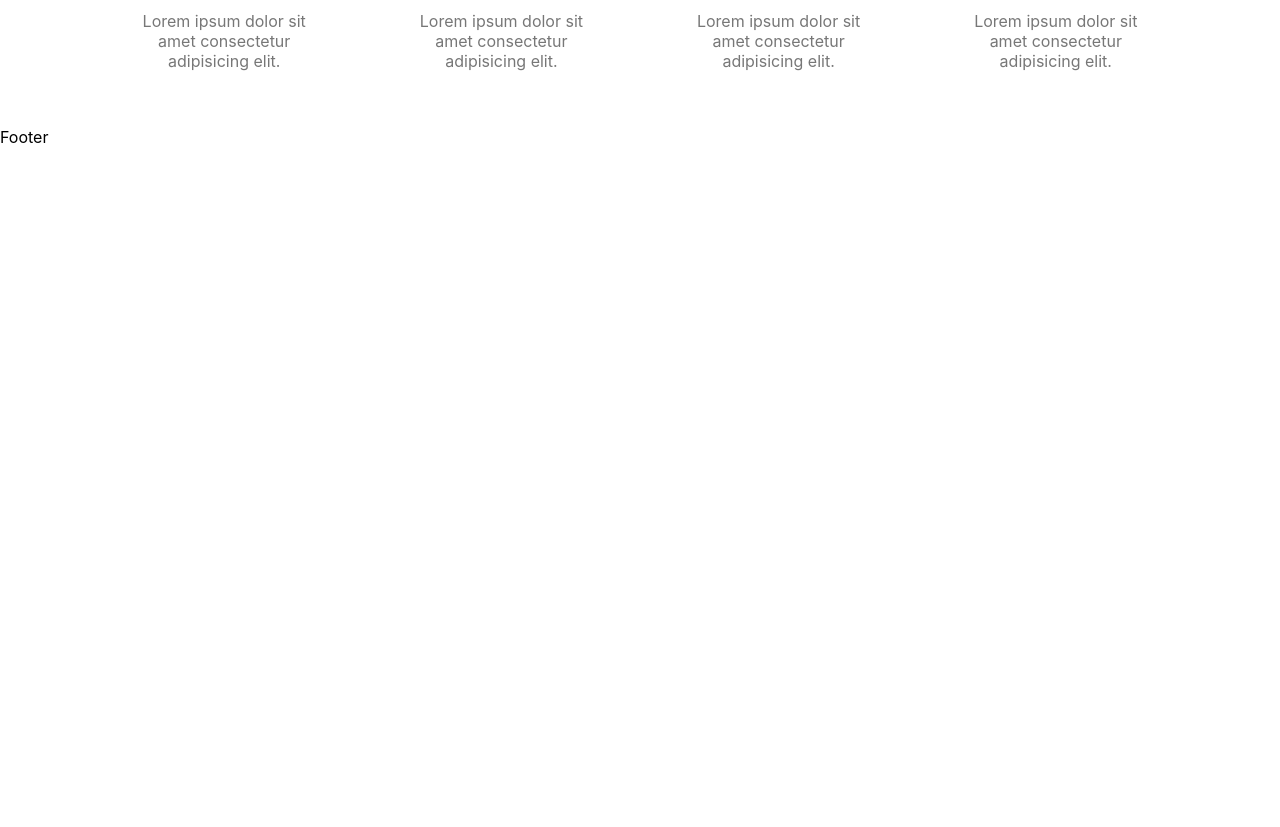
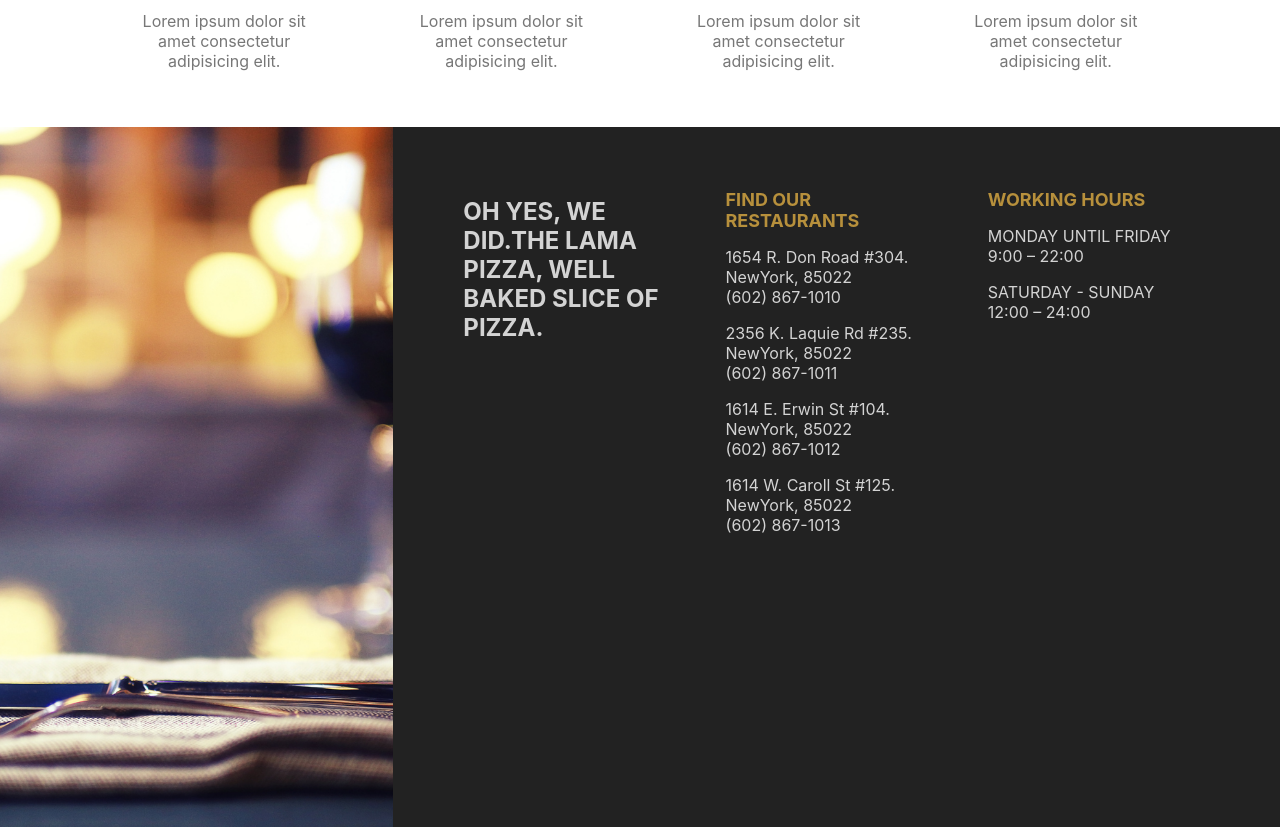
Before and after one commit to wahyubudies/pizzalian, a Next.js app: page / in a window 1280 px wide. Shown: the part 1720-2547 px from the top of the page. Before the commit the page ends 1867 px from the top, so only its background shows below. Built offline with nearby package versions, Linux system fonts and the light colour scheme.

Commit message:
Selesai sampai footer

```diff
--- a/components/Footer.jsx
+++ /dev/null
@@ -1,9 +0,0 @@
-import React from 'react'
-
-const Footer = () => {
-  return (
-    <div>Footer</div>
-  )
-}
-
-export default Footer
--- /dev/null
+++ b/components/Footer/index.jsx
@@ -0,0 +1,56 @@
+import Image from 'next/image'
+import React from 'react'
+import styles from "./styles.module.css"
+
+const Footer = () => {
+    return (
+        <div className={styles.container}>
+            <div className={styles.item}>
+                <Image src="/img/bg.png" objectFit="cover" layout="fill" alt="" />
+            </div>
+            <div className={styles.item}>
+                <div className={styles.card}>
+                    <h2 className={styles.motto}>
+                        OH YES, WE DID.THE LAMA PIZZA, WELL BAKED SLICE OF PIZZA.
+                    </h2>
+                </div>
+                <div className={styles.card}>
+                    <h1 className={styles.title}>FIND OUR RESTAURANTS</h1>
+                    <p className={styles.text}>
+                        1654 R. Don Road #304.
+                        <br /> NewYork, 85022
+                        <br /> (602) 867-1010
+                    </p>
+                    <p className={styles.text}>
+                        2356 K. Laquie Rd #235.
+                        <br /> NewYork, 85022
+                        <br /> (602) 867-1011
+                    </p>
+                    <p className={styles.text}>
+                        1614 E. Erwin St #104.
+                        <br /> NewYork, 85022
+                        <br /> (602) 867-1012
+                    </p>
+                    <p className={styles.text}>
+                        1614 W. Caroll St #125.
+                        <br /> NewYork, 85022
+                        <br /> (602) 867-1013
+                    </p>
+                </div>
+                <div className={styles.card}>
+                     <h1 className={styles.title}>WORKING HOURS</h1>
+                    <p className={styles.text}>
+                        MONDAY UNTIL FRIDAY
+                        <br /> 9:00 – 22:00
+                    </p>
+                    <p className={styles.text}>
+                        SATURDAY - SUNDAY
+                        <br /> 12:00 – 24:00
+                    </p>
+                </div>
+            </div>
+        </div>
+    )
+}
+
+export default Footer
--- /dev/null
+++ b/components/Footer/styles.module.css
@@ -0,0 +1,35 @@
+.container {
+    height: calc(100vh - 100px);
+    background-color: #222;
+    display: flex;
+}
+
+.item {
+    flex: 1;
+    position: relative;
+    display: flex;
+}
+
+.item:last-child {
+    flex: 2;
+    padding: 50px;
+    justify-content: space-between;
+}
+
+.card {
+    flex: 1;
+    padding: 0 20px;
+}
+
+.title {
+    font-size: 18px;
+    color: #b7903c;
+}
+
+.text {
+    color: lightgray;
+}
+
+.motto {
+    color: rgb(211, 211, 211);
+}
```
